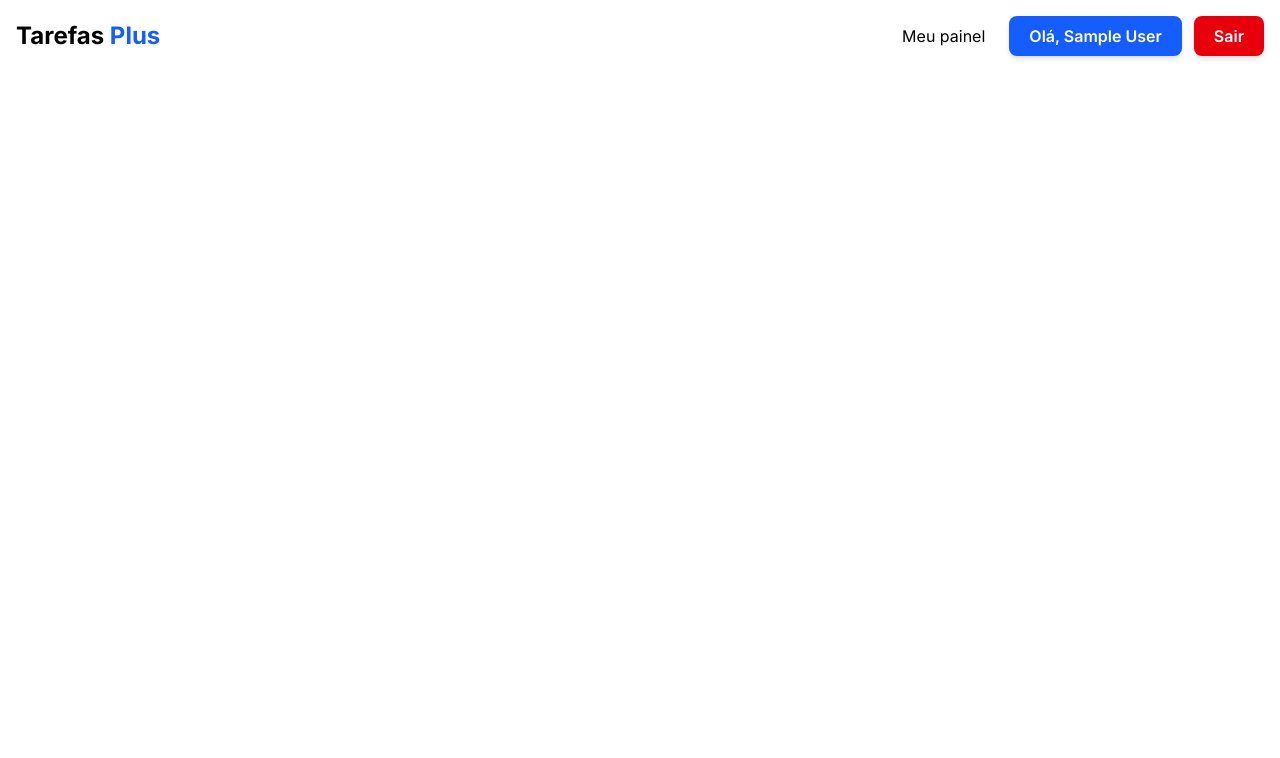
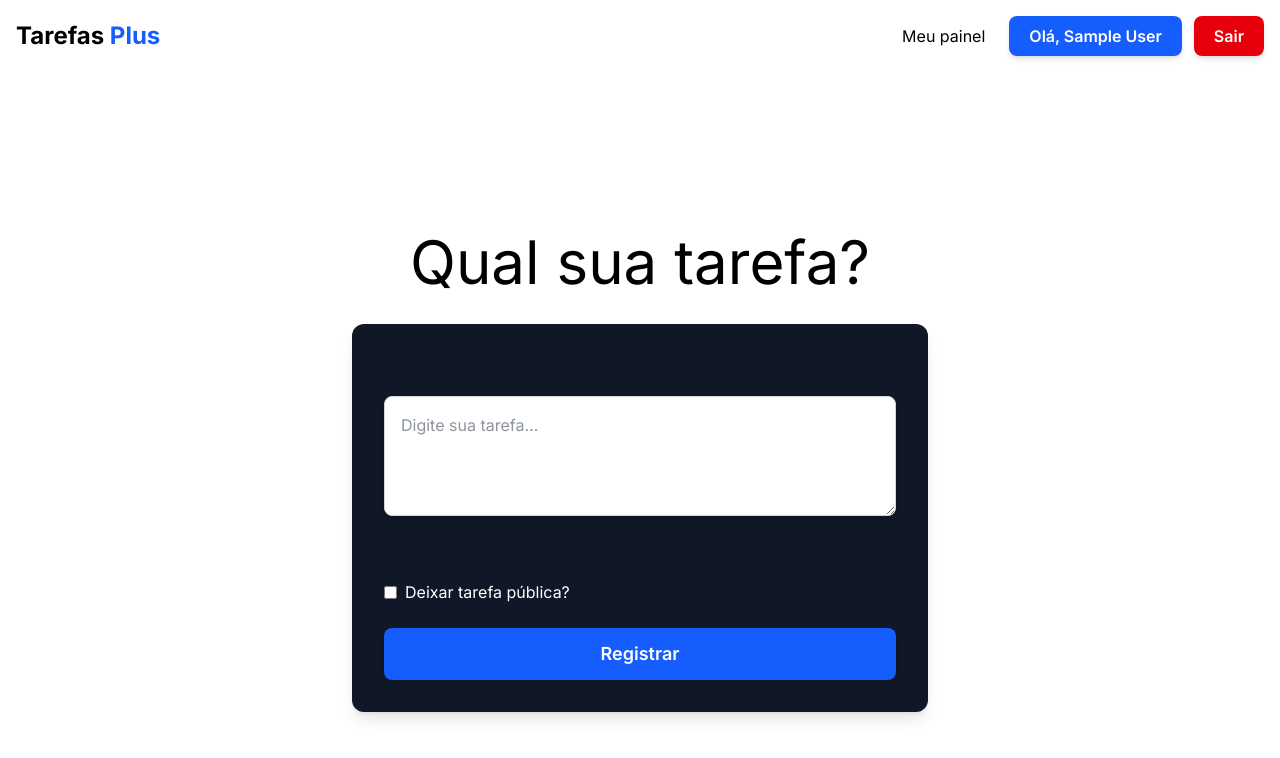
Before and after one commit to ynxdeiv/tarefas_plus, a Next.js app: page /dashboard in a window 1280 px wide. Shown: the top 758 px of the page. Built offline with nearby package versions, Linux system fonts and the light colour scheme; no server answers; sample sign-in values are in the browser's storage.

Commit message:
feat: adicionar componente de textarea e atualizar o layout do dashboard

```diff
--- a/package.json
+++ b/package.json
@@ -11,6 +11,7 @@
   "dependencies": {
     "next": "15.5.2",
     "next-auth": "^4.24.11",
+    "notistack": "^3.0.2",
     "react": "19.1.0",
     "react-dom": "19.1.0",
     "react-icons": "^5.5.0"
--- a/src/app/dashboard/page.tsx
+++ b/src/app/dashboard/page.tsx
@@ -1,11 +1,10 @@
 'use client'
 import Link from "next/link";
 import { useSession } from "next-auth/react";
-
+import { Textarea } from "@/components/textarea";
 
 
 export default function Dashboard() {
-
 
 
 
@@ -20,10 +19,21 @@ export default function Dashboard() {
   }
 
   return (
-    <div className="p-8">
-      <h1 className="text-2xl font-bold">Olá</h1>
-      <p>Bem-vindo ao seu dashboard!</p>
-      <Link href="/">Voltar para home</Link>
-    </div>
+    <main className="min-h-screen  flex flex-col justify-center items-center px-4">
+      <h1 className="text-4xl t-bold md:text-6xl text-black mb-8">Qual sua tarefa?</h1>
+      <form className="flex flex-col items-center w-full max-w-xl gap-6 bg-gray-900 p-8 rounded-xl shadow-lg">
+        <Textarea />
+        <div className="flex items-center gap-2 w-full max-w-lg">
+          <input type="checkbox" id="public-task" className="accent-blue-500" />
+          <label htmlFor="public-task" className="text-white">Deixar tarefa pública?</label>
+        </div>
+        <button
+          type="submit"
+          className="w-full max-w-lg bg-blue-600 hover:bg-blue-700 text-white font-semibold py-3 rounded-lg transition-all duration-200 shadow-md text-lg"
+        >
+          Registrar
+        </button>
+      </form>
+    </main>
   );
 }
--- a/src/app/page.tsx
+++ b/src/app/page.tsx
@@ -22,7 +22,7 @@ export default function Home() {
           priority
           className="mb-4 w-auto h-auto md:max-w-lg lg:max-w-xl"
         />
-        <h1 className="text-xl md:text-4xl font-bold leading-tight text-black typing-effect">
+        <h1 className="text-xl md:text-4xl  leading-tight text-black typing-effect">
           Sistema feito para você organizar seus estudos e tarefas
         </h1>
         <section className="flex flex-col sm:flex-row gap-2 md:gap-4">
--- a/src/components/header/index.tsx
+++ b/src/components/header/index.tsx
@@ -2,7 +2,11 @@
 import Link from "next/link";
 import { HiMenu } from "react-icons/hi";
 import { useSession, signIn, signOut } from "next-auth/react";
+
+import { useState } from "react";
 export default function Header() {
+
+    const [isMenu, setIsMenu] = useState(false)
     const { data: session, status } = useSession()
     return (
         <header className="bg-white p-4 ">
@@ -53,8 +57,49 @@ export default function Header() {
                 </nav>
 
                 <button className="md:hidden bg-black p-2 text-xl hover:text-blue-600">
-                    <HiMenu />
+                    <HiMenu onClick={() => {
+                        setIsMenu(true)
+                    }} />
                 </button>
+                {isMenu && (
+                    <nav className="absolute top-0 left-0 w-full h-screen bg-white flex flex-col items-center justify-center space-y-8 md:hidden z-40">
+                        {session?.user && (
+                            <Link href="/dashboard" onClick={() => setIsMenu(false)}>
+                                <span className="text-3xl font-bold text-black hover:text-blue-600 transition-colors">
+                                    Meu painel
+                                </span>
+                            </Link>
+                        )}
+                        {status === 'loading' ? (
+                            <></>
+                        ) : session ? (
+                            <>
+                                <button className="px-6 py-3 text-3xl font-bold bg-blue-600 text-white rounded-lg shadow-md hover:bg-blue-700 transition-all duration-200">
+                                    Olá, {session?.user?.name}
+                                </button>
+                                <button
+                                    className="px-6 py-3 text-3xl font-bold bg-red-600 text-white rounded-lg shadow-md hover:bg-red-700 transition-all duration-200"
+                                    onClick={() => {
+                                        signOut();
+                                        setIsMenu(false);
+                                    }}
+                                >
+                                    Sair
+                                </button>
+                            </>
+                        ) : (
+                            <button
+                                className="px-6 py-3 text-3xl font-bold bg-blue-600 text-white rounded-md hover:bg-blue-700 transition-colors"
+                                onClick={() => {
+                                    signIn('google');
+                                    setIsMenu(false);
+                                }}
+                            >
+                                Acessar
+                            </button>
+                        )}
+                    </nav>
+                )}
             </section>
         </header>
     );
--- /dev/null
+++ b/src/components/textarea/index.tsx
@@ -0,0 +1,13 @@
+export function Textarea() {
+    return (
+        <div className="flex justify-center items-center min-h-[200px] w-full">
+            <textarea
+                className="w-full max-w-lg min-h-[120px] p-4 rounded-lg border border-gray-300 focus:outline-none focus:ring-2 focus:ring-blue-500 bg-white text-gray-800 shadow-md transition-all duration-200
+                sm:max-w-md
+                md:max-w-lg
+                lg:max-w-xl"
+                placeholder="Digite sua tarefa..."
+            ></textarea>
+        </div>
+    );
+}
```
Also changed, not shown: 1 other file (tests, documents, lock files or other folders).
